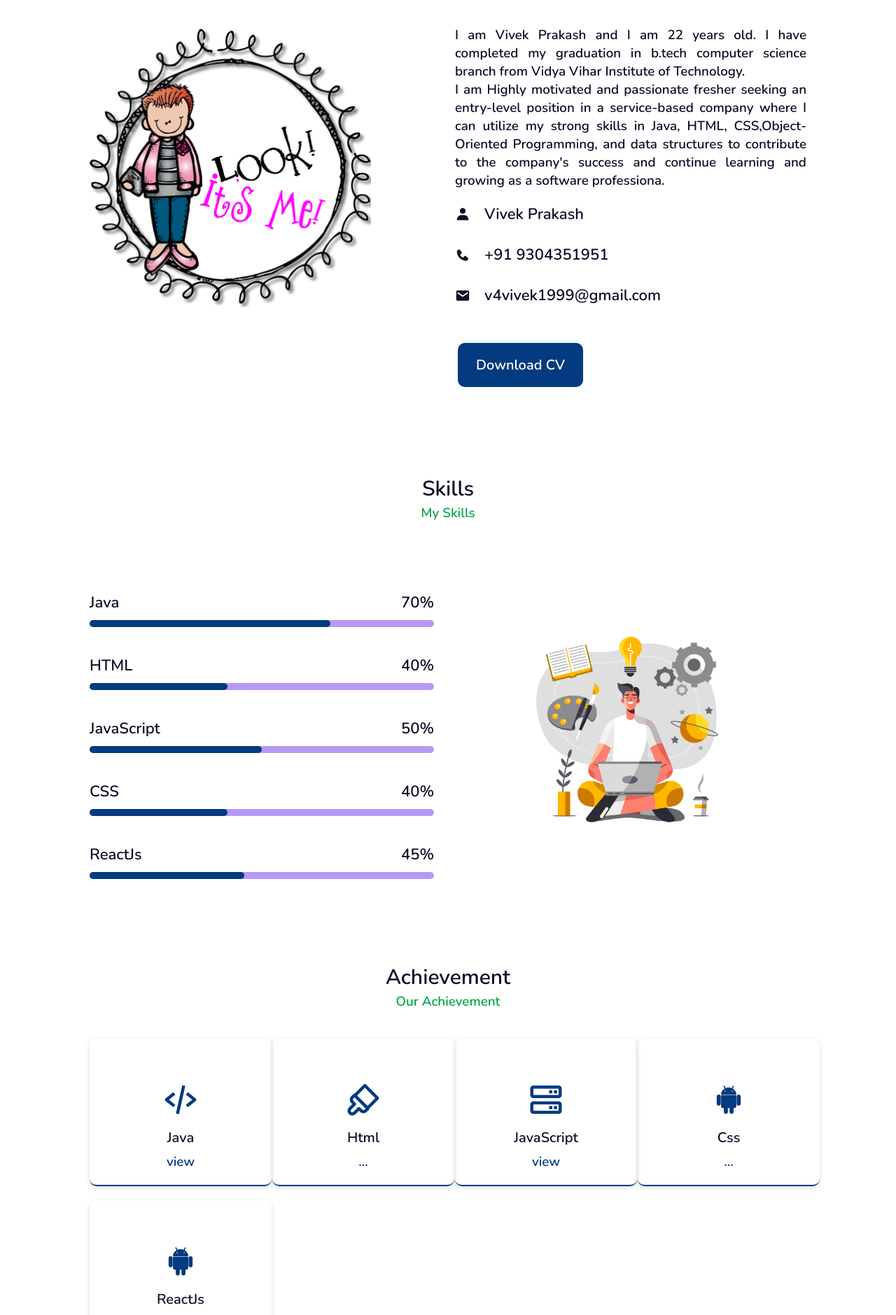
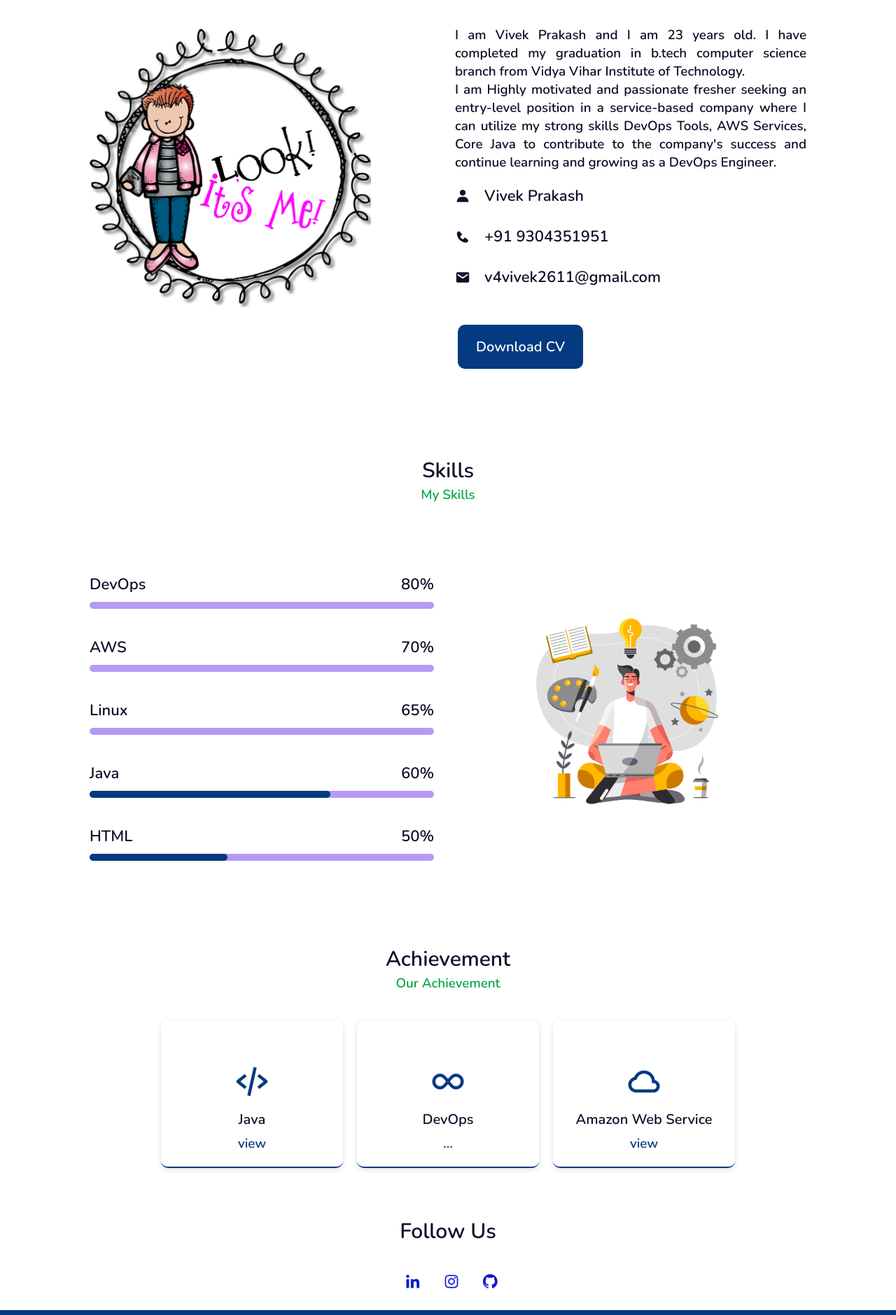
Before and after one commit to VivekPrakash20/VivekPrakash, a plain HTML site: page index.html in a window 1280 px wide. Shown: the part 921-2800 px from the top of the page at 70% size. Drawn offline with nearby package versions, Linux system fonts and the light colour scheme.

Commit message:
Update index.html

```diff
--- a/index.html
+++ b/index.html
@@ -27,7 +27,7 @@
     </style>
 
 <body>
-<!-- Navbar  Section Start -->
+
 <header>
     <a href="#" class="logo">Vivek <span> Prakash</span></a>
 
@@ -42,8 +42,7 @@
         <div class="bx bx-moon" id="darkmode"></div>
     </ul>
 </header>
-<!-- Navbar Section End --
-<!-- Home Section Start -->
+
 <section class="home" id="home">
     <div class="social">
 
@@ -58,15 +57,12 @@
     <div class="home-text">
         <span>Hello, I'm</span>
         <h1>Vivek Prakash</h1>
-        <h2>Java Developer</h2>
+        <h2>DevOps Engineer</h2>
         <p>Seeking a position in a company where I can <br> launch my career and build a valuable skill set.<br></p>
-        <!-- <p>Seeking a position in a company <br> where I can launch my career and build a valuable skill set. <br> </p> -->
 
         <a href="Vivek Prakash.pdf" download class="btn">Download CV</a>
     </div>
 </section>
-<!-- Home Section End -->
-<!-- About Section Start -->
 
 <section class="about" id="about">
     <div class="heading">
@@ -79,12 +75,8 @@
             <img src="About.png" alt="">
         </div>
         <div class="about-text">
-            <p>I am Vivek Prakash and I am 22 years old. I have completed my graduation  in b.tech computer science branch from Vidya Vihar Institute of Technology.</p>
-            <p>I am Highly motivated and passionate fresher seeking an entry-level
-            position in a service-based company where I can utilize my strong skills
-            in Java, HTML, CSS,Object-Oriented Programming, and data structures to
-            contribute to the company's success and continue learning and growing as
-            a software professiona.
+            <p>I am Vivek Prakash and I am 23 years old. I have completed my graduation in b.tech computer science branch from Vidya Vihar Institute of Technology.</p>
+            <p>I am Highly motivated and passionate fresher seeking an entry-level position in a service-based company where I can utilize my strong skills DevOps Tools, AWS Services, Core Java to contribute to the company's success and continue learning and growing as a DevOps Engineer.
                 </p>
             <div class="information">
                 <div class="info-box">
@@ -99,16 +91,14 @@
 
                 <div class="info-box">
                     <i class='bx bxs-envelope'></i>
-                    <span>v4vivek1999@gmail.com</span>
+                    <span>v4vivek2611@gmail.com</span>
                 </div>
             </div>
             <a href="Vivek Prakash.pdf" download class="btn">Download CV</a>
         </div>
     </div>
 </section>
-<!-- About Section End -->
 
-<!-- Skills Section Start -->
 
 <section class="skills" id="skills">
     <div class="heading">
@@ -120,50 +110,49 @@
         <div class="bars">
 
             <div class="bars-box">
+                <h3>DevOps</h3>
+                <span>80%</span>
+                <div class="light-bar"></div>
+                <div class="percent-bar DevOps-bar"></div>
+            </div>
+
+            <div class="bars-box">
+                <h3>AWS</h3>
+                <span>70%</span>
+                <div class="light-bar"></div>
+                <div class="percent-bar AWS-bar"></div>
+            </div>
+
+            <div class="bars-box">
+                <h3>Linux</h3>
+                <span>65%</span>
+                <div class="light-bar"></div>
+                <div class="percent-bar Linux-bar"></div>
+            </div>
+
+            <div class="bars-box">
                 <h3>Java</h3>
-                <span>70%</span>
+                <span>60%</span>
                 <div class="light-bar"></div>
                 <div class="percent-bar Java-bar"></div>
             </div>
-
             <div class="bars-box">
                 <h3>HTML</h3>
-                <span>40%</span>
+                <span>50%</span>
                 <div class="light-bar"></div>
                 <div class="percent-bar HTML-bar"></div>
             </div>
 
-            <div class="bars-box">
-                <h3>JavaScript</h3>
-                <span>50%</span>
-                <div class="light-bar"></div>
-                <div class="percent-bar JavaScript-bar"></div>
-            </div>
 
-            <div class="bars-box">
-                <h3>CSS</h3>
-                <span>40%</span>
-                <div class="light-bar"></div>
-                <div class="percent-bar css-bar"></div>
-            </div>
 
-            <div class="bars-box">
-                <h3>ReactJs</h3>
-                <span>45%</span>
-                <div class="light-bar"></div>
-                <div class="percent-bar ReactJs-bar"></div>
-            </div>
+
         </div>
         <div class="skills-img">
             <img src="Skill.png" alt="Skill">
         </div>
     </div>
 </section>
-<!-- Skills Section End -->
 
-    <!--Work Start -->
-
-<!-- Achievement Section Start -->
 <section class="Achievement" id="Achievement">
     <div class="heading">
         <h2>Achievement</h2>
@@ -178,27 +167,18 @@
           </div>
 
         <div class="Achievement-box">
-            <i class='bx bx-brush'></i>
-            <h3>Html</h3>
+            <i class='bx bx-infinite'></i>
+            <h3>DevOps</h3>
             <a href="#">...</a>
         </div>
 
         <div class="Achievement-box">
-            <i class='bx bx-server'></i>
-            <h3>JavaScript</h3>
+            <i class='bx bx-cloud'></i>
+            <h3>Amazon Web Service</h3>
             <a href="JavaScript.pdf">view</a>
         </div>
 
-        <div class="Achievement-box">
-            <i class='bx bxl-android'></i>
-            <h3>Css</h3>
-            <a href="#">...</a>
-        </div>
-        <div class="Achievement-box">
-            <i class='bx bxl-android'></i>
-            <h3>ReactJs</h3>
-            <a href="#">...</a>
-        </div>
+
     </div>
 </section>
 
@@ -210,8 +190,10 @@
                          <div class="footer">
                                 <h2>Follow Us</h2>
                                 <div class="footer-social">
-                                    <a href="#"><i class='bx bxl-linkedin'></i></a>
-                                    <a href="#"><i class='bx bxl-instagram'></i></a>
+                                    <a href="https://www.linkedin.com/in/vivek-prakash-2b3958166/"><i class='bx bxl-linkedin'></i></a>
+                                    <a href="https://www.instagram.com/vivek_prakash_8/"><i class='bx bxl-instagram'></i></a>
+                                    <a href="https://github.com/VivekPrakash20" ><i class='bx bxl-github'></i></a>
+
                                 </div>
 
                             </div>
```
